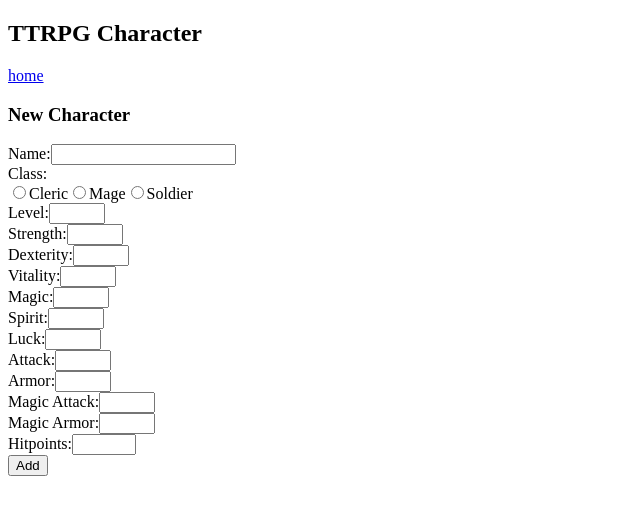
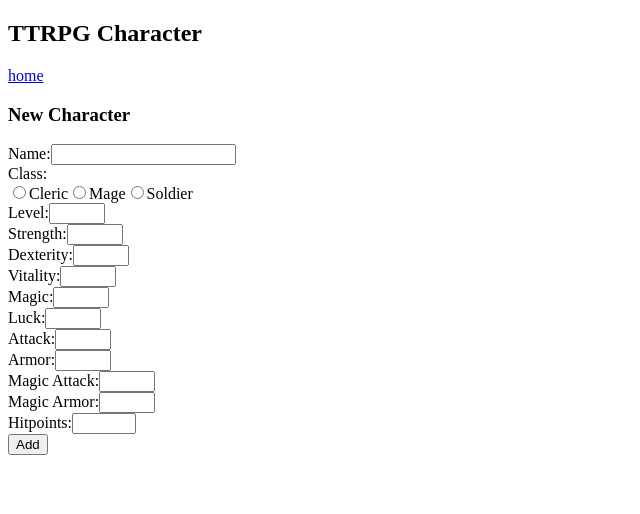
Before and after one commit to luokvi/Fullstack-Project-TTRPG-Character-Sheet, a React (Create React App) app: page /new in a window 1280 px wide. Shown: the top 514 px of the page, without its empty margins (0-640 px from the left). Built offline with nearby package versions, Linux system fonts and the light colour scheme; data requests are answered from the project's data file.

Commit message:
Remove spirit attribute from character

```diff
--- a/db.json
+++ b/db.json
@@ -8,7 +8,6 @@
         "dexterity": 7,
         "vitality": 8,
         "magic": 5,
-        "spirit": 5,
         "luck": 6,
         "attack": 12,
         "armor": 13,
@@ -27,7 +26,6 @@
         "dexterity": 8,
         "vitality": 9,
         "magic": 9,
-        "spirit": 7,
         "luck": 6,
         "attack": 8,
         "armor": 13,
--- a/src/Character.js
+++ b/src/Character.js
@@ -17,7 +17,6 @@ const Character = ({ charas }) => {
                         <th>dex</th>
                         <th>vit</th>
                         <th>mgc</th>
-                        <th>sprt</th>
                         <th>lck</th>
                     </tr>
                     <tr>
@@ -25,7 +24,6 @@ const Character = ({ charas }) => {
                         <td>{chara.dexterity}</td>
                         <td>{chara.vitality}</td>
                         <td>{chara.magic}</td>
-                        <td>{chara.spirit}</td>
                         <td>{chara.luck}</td>
                     </tr>
                 </tbody>
--- a/src/NewCharacterForm.js
+++ b/src/NewCharacterForm.js
@@ -18,7 +18,6 @@ const NewCharacterForm = () => {
             "dexterity": event.target.dex.value,
             "vitality": event.target.vit.value,
             "magic": event.target.mgc.value,
-            "spirit": event.target.sprt.value,
             "luck": event.target.lck.value,
             "attack": event.target.atk.value,
             "armor": event.target.armor.value,
@@ -66,9 +65,6 @@ const NewCharacterForm = () => {
                 <label>Magic:</label>
                 <input name="mgc" type="number" min="1" max="20"/> <br/>
 
-                <label>Spirit:</label>
-                <input name="sprt" type="number" min="1" max="20"/> <br/>
-
                 <label>Luck:</label>
                 <input name="lck" type="number" min="1" max="20"/> <br/>
 
```
Also changed, not shown: 1 other file (tests, documents, lock files or other folders).
